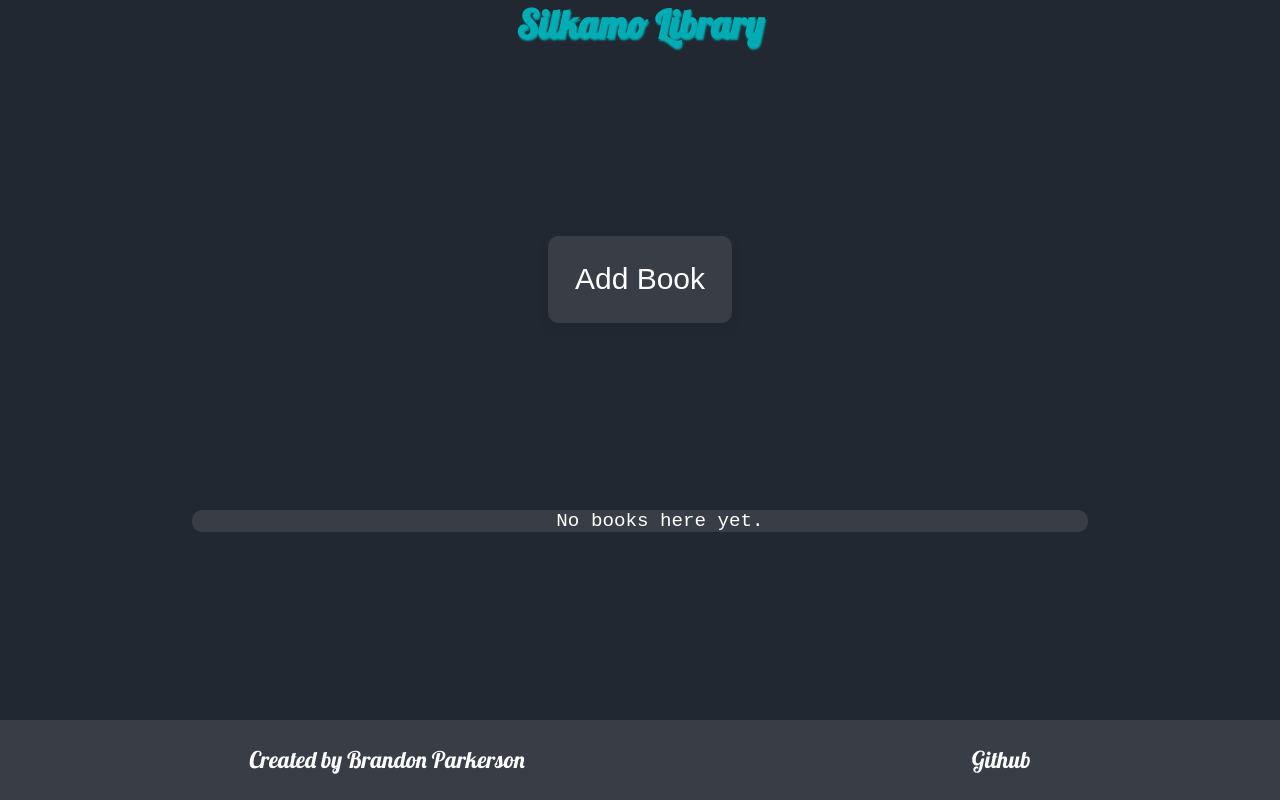
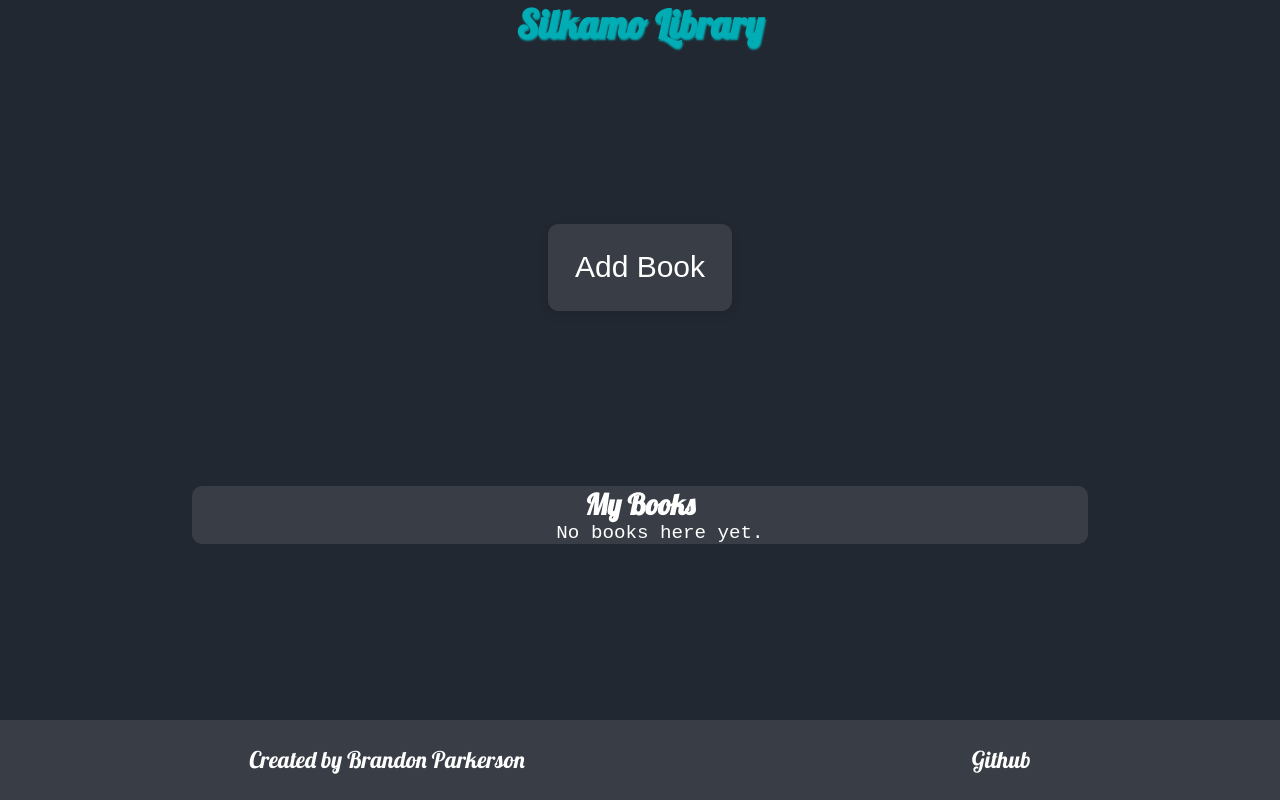
Before and after one commit to brandon-parkerson/silkamo-library, a React (Vite) app: page / in a window 1280 px wide. Built offline with nearby package versions, Linux system fonts and the light colour scheme.

Commit message:
style: library title

```diff
--- a/src/App.css
+++ b/src/App.css
@@ -159,7 +159,15 @@ ul {
   display: flex;
   flex-direction: column;
   align-self: center;
+}
 
+li {
+  margin-top: 5%;
+}
+
+.library-title {
+  text-align: center;
+  color: white;
 }
 
 .edit-btn {
--- a/src/App.jsx
+++ b/src/App.jsx
@@ -87,7 +87,11 @@ function App() {
 
       <button className='add-btn' onClick={() => setShowForm(true)}>Add Book</button>
 
+
       {showForm && (
+
+
+
         <form>
           <input
             type="text"
@@ -133,6 +137,7 @@ function App() {
       <Library books={books} onDelete={handleDelete} onEdit={handleEdit} />
       <Footer />
     </div>
+
   );
 }
 
--- a/src/components/Library.jsx
+++ b/src/components/Library.jsx
@@ -3,6 +3,7 @@ import React from "react";
 export default function Library({ books, onDelete, onEdit }) {
     return (
         <div className="library-container">
+            <h2 className="library-title">My Books</h2>
             <ul>
                 {books.length === 0 ? (
                     <p style={{ color: 'white', textAlign: 'center' }}>No books here yet.</p>
```
